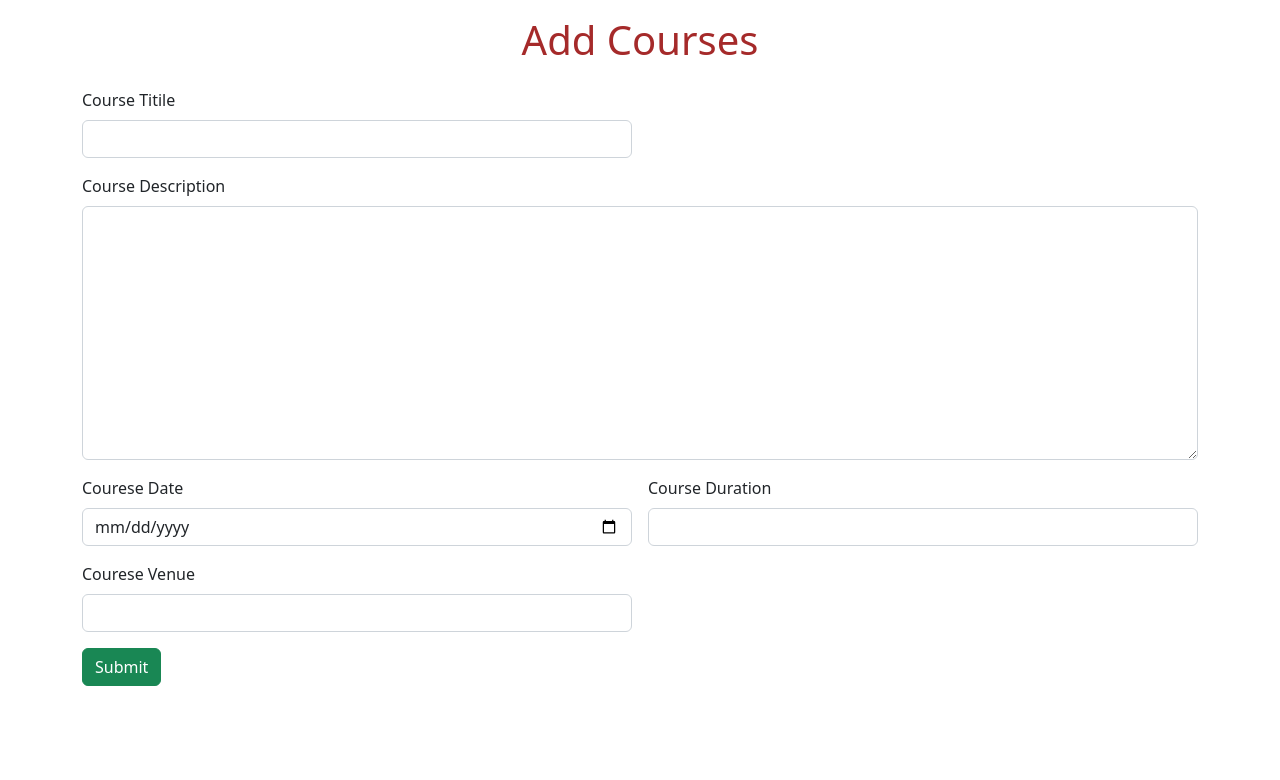
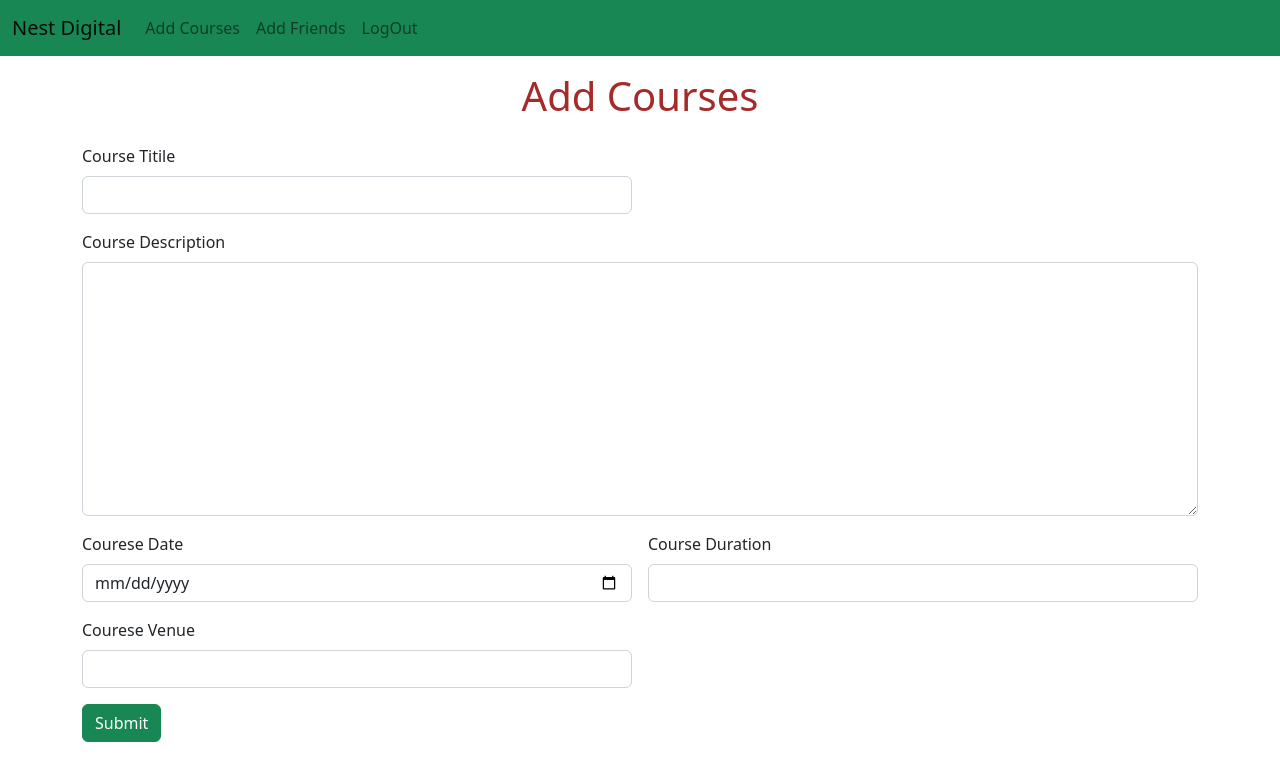
Before and after one commit to shajn786/nestdigital-Angular-App, an Angular app: page /addcourse in a window 1280 px wide. Shown: the top 780 px of the page. Built offline with nearby package versions, Linux system fonts and the light colour scheme.

Commit message:
empnavbar

```diff
--- a/src/app/app.module.ts
+++ b/src/app/app.module.ts
@@ -19,6 +19,7 @@ import { EmployeeLoginComponent } from './employee-login/employee-login.componen
 import { EmployeeRegisterComponent } from './employee-register/employee-register.component';
 import { EmployeeAddCourseComponent } from './employee-add-course/employee-add-course.component';
 import { EmployeeAddFriendComponent } from './employee-add-friend/employee-add-friend.component';
+import { EmpnavbarComponent } from './empnavbar/empnavbar.component';
 
 
 const myRoute : Routes=[
@@ -75,7 +76,8 @@ const myRoute : Routes=[
     EmployeeLoginComponent,
     EmployeeRegisterComponent,
     EmployeeAddCourseComponent,
-    EmployeeAddFriendComponent
+    EmployeeAddFriendComponent,
+    EmpnavbarComponent
 
   ],
   imports: [
--- a/src/app/employee-add-course/employee-add-course.component.html
+++ b/src/app/employee-add-course/employee-add-course.component.html
@@ -1,3 +1,5 @@
+<app-empnavbar></app-empnavbar>
+
 
 <div class="container mt-3">
     <div class="row">
--- a/src/app/employee-add-friend/employee-add-friend.component.html
+++ b/src/app/employee-add-friend/employee-add-friend.component.html
@@ -1,4 +1,4 @@
-
+<app-empnavbar></app-empnavbar>
 
 <div class="container mt-4">
     <div class="row">
--- /dev/null
+++ b/src/app/empnavbar/empnavbar.component.html
@@ -0,0 +1,25 @@
+
+<nav class="navbar navbar-expand-lg bg-success">
+    <div class="container-fluid">
+      <a class="navbar-brand" href="#">Nest Digital</a>
+      <button class="navbar-toggler" type="button" data-bs-toggle="collapse" data-bs-target="#navbarNav" aria-controls="navbarNav" aria-expanded="false" aria-label="Toggle navigation">
+        <span class="navbar-toggler-icon"></span>
+      </button>
+      <div class="collapse navbar-collapse " id="navbarNav">
+        <ul class="navbar-nav ">
+            <li class="nav-item">
+                <a class="nav-link" routerLink="/addcourse">Add Courses</a>
+              </li>
+          <li class="nav-item">
+            <a class="nav-link" routerLink="/addfriend">Add Friends</a>
+          </li>
+          <li class="nav-item">
+            <a class="nav-link" routerLink="/employeelogin">LogOut</a>
+          </li>
+
+
+
+        </ul>
+      </div>
+    </div>
+  </nav>
```
Also changed, not shown: src/app/empnavbar/empnavbar.component.ts (added, +10 -0 lines), src/app/empnavbar/empnavbar.component.css (added).
